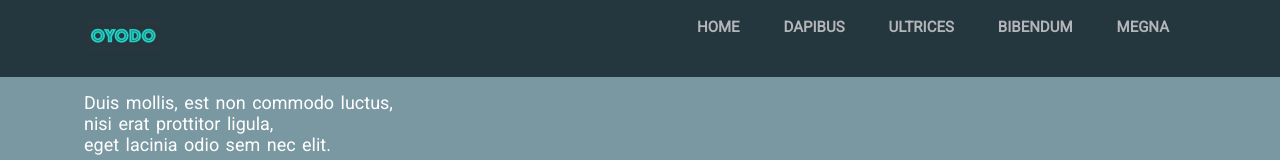
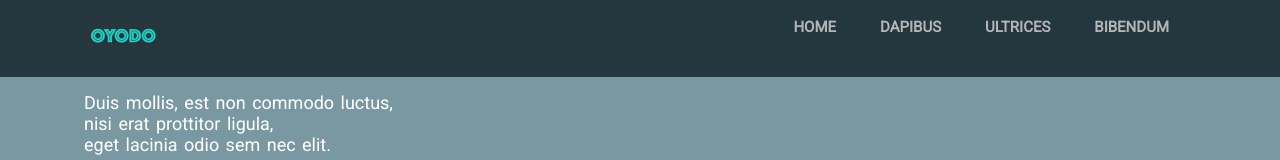
Before and after one commit to sonu2311/kisan_interview, a React (Create React App) app: page /#/ in a window 1280 px wide. Shown: the top 160 px of the page. Built offline with nearby package versions, Linux system fonts and the light colour scheme.

Commit message:
remove a header tab

```diff
--- a/src/header.jsx
+++ b/src/header.jsx
@@ -32,9 +32,7 @@ export function Header() {
               <div className="show-md hide-xs show-sm heading ">
                 BIBENDUM
               </div>
-              <div className="show-md hide-xs show-sm heading">
-                MEGNA
-              </div>
+
               <div className="hide-lg hide-md show-xs show-sm" style={{paddingTop: '6px', cursor:'pointer'}}>
                 <div className="menu" onClick={menuOpenClose}>
                   <span className="material-icons" style={{fontWeight: 600}}>
```
